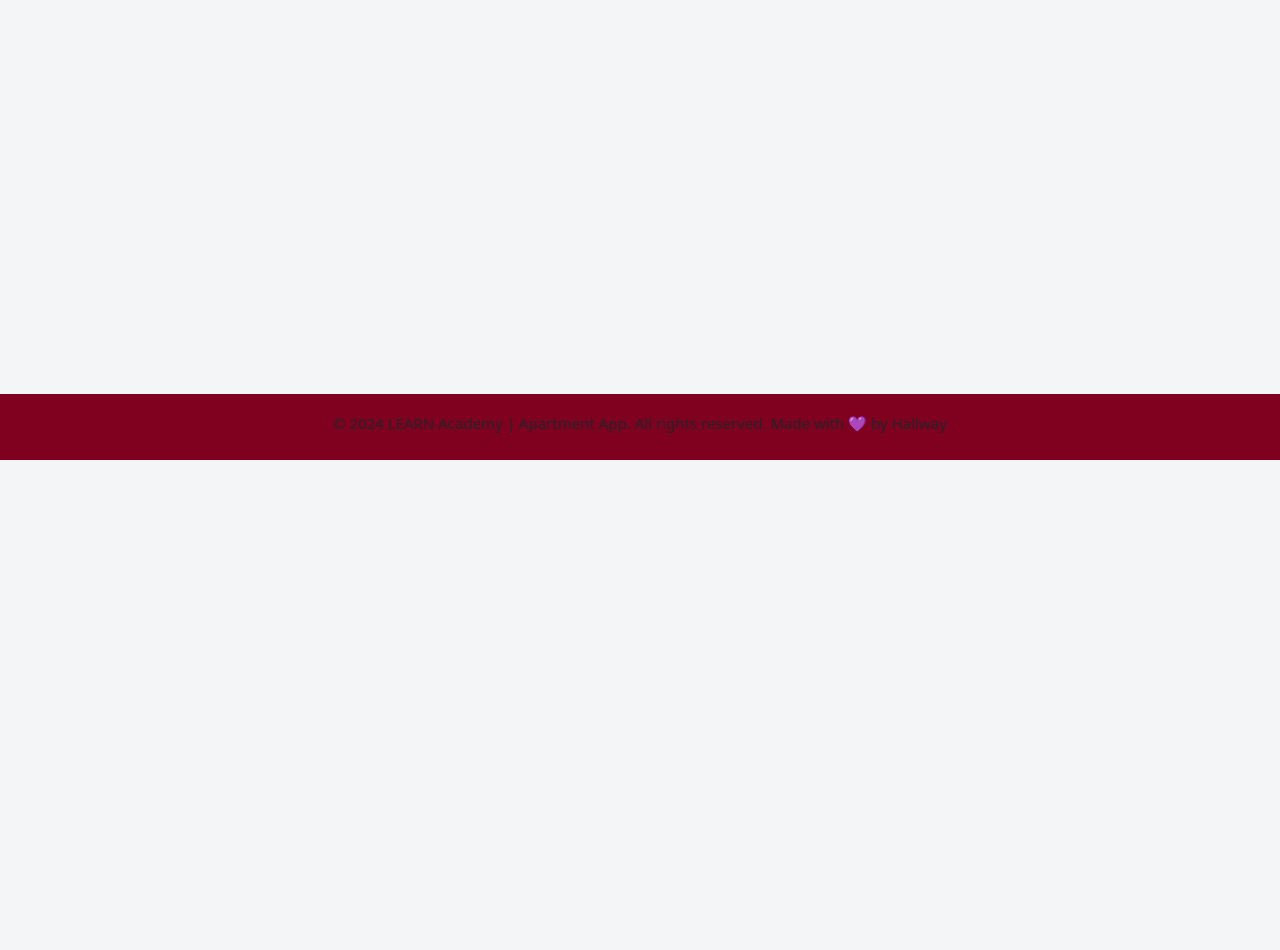
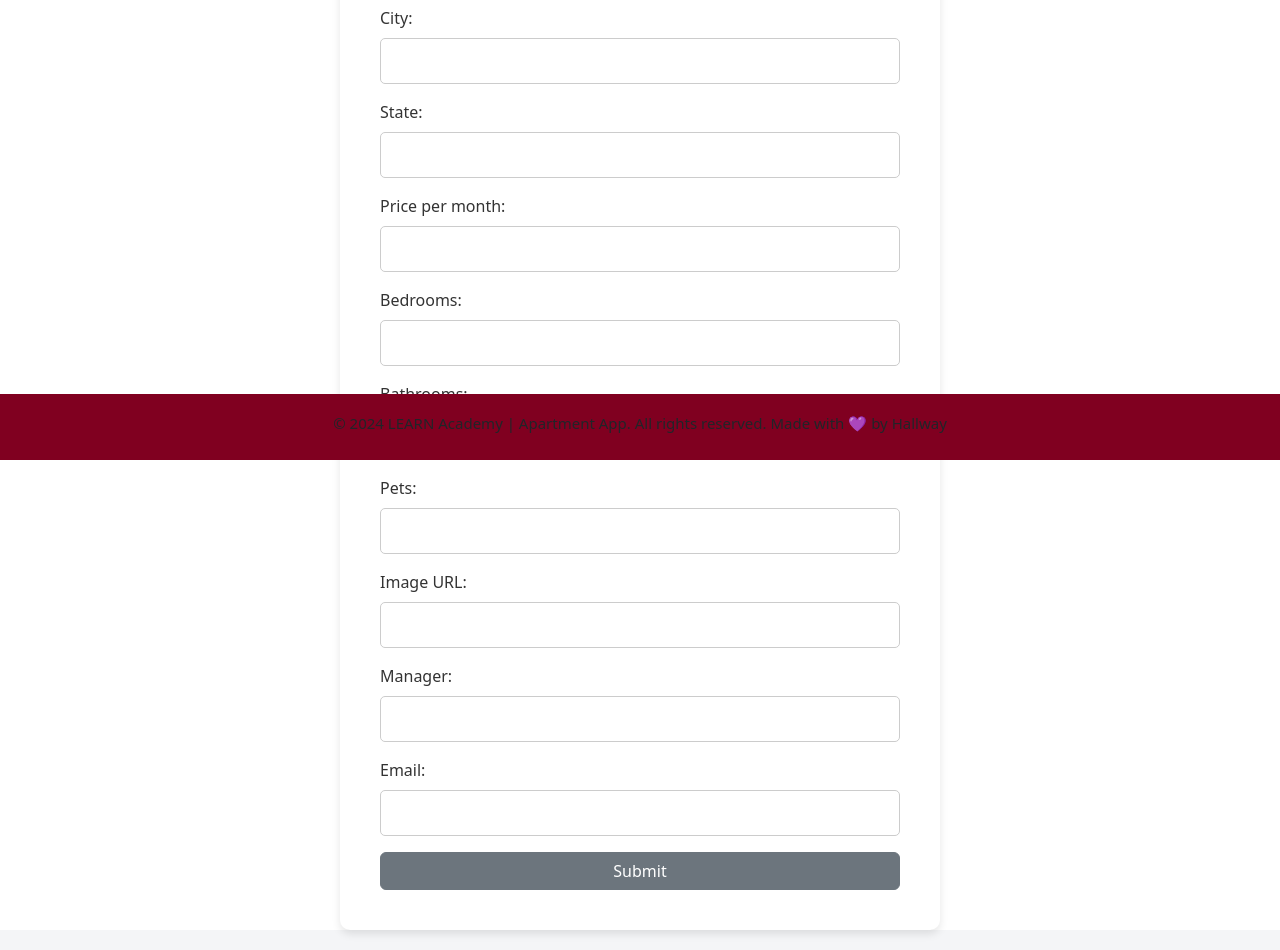
Before and after one commit to learn-academy-2023-india/apartment-app-frontend-apartment-app-hallway, a React (Create React App) app: page /aptnew in a window 1280 px wide. Shown: the part 340-1290 px from the top of the page. Before the commit the page ends 800 px from the top, so only its background shows below. Built offline with nearby package versions, Linux system fonts and the light colour scheme.

Commit message:
update AptShow and AptNew

```diff
--- a/src/App.css
+++ b/src/App.css
@@ -122,3 +122,39 @@
 .apartmentshow-button:hover, .back-button:hover {
 	opacity: 0.8;
 }
+/* AptEdit and AptNew Style */
+.new-body {
+	background-color: #fff;
+	border-radius: 10px;
+	box-shadow: 0 4px 8px rgba(0,0,0,0.1);
+	margin: 20px auto;
+	max-width: 600px;
+	padding: 40px;
+}
+.form-group {
+	margin-bottom: 20px;
+}
+.form-group label {
+	color: #333;
+	display: block;
+	margin-bottom: .5rem;
+}
+.form-group input, .form-group select {
+	border: 1px solid #ccc;
+	border-radius: 5px;
+	padding: 10px;
+	width: 100%;
+}
+.new-button {
+  width: 100%;
+	background-color: #800020;
+	border: none;
+	border-radius: 5px;
+	color: white;
+	cursor: pointer;
+	display: block;
+	padding: 10px 20px;
+}
+.new-button:hover {
+	opacity: 0.9;
+}
--- a/src/pages/AptNew.js
+++ b/src/pages/AptNew.js
@@ -1,9 +1,146 @@
-import React from "react"
+import React, { useState } from "react"
+import { Button, Form, FormGroup, Label, Input } from "reactstrap"
+import { useNavigate } from "react-router-dom"
 
-const AptNew = () => {
+const AptNew = ({ createApartment, currentUser }) => {
+  const navigate = useNavigate()
+  const [myApartment, setMyApartment] = useState({
+    street: "",
+    city: "",
+    state: "",
+    price: "",
+    bedrooms: "",
+    bathrooms: "",
+    pets: "",
+    image: "",
+    manager: "",
+    email: "",
+    user_id: currentUser.id,
+  })
+
+  const handleChange = (e) => {
+    setMyApartment({ ...myApartment, [e.target.name]: e.target.value })
+  }
+
+  const handleSubmit = () => {
+    createApartment(myApartment)
+    navigate("/myapartments")
+  }
+
   return (
     <>
-
+      {currentUser?.id && (
+        <div className="new-body">
+          <h1>New Listing</h1>
+          <Form className="form">
+            <FormGroup className="form-group street">
+              <Label for="street">Street: </Label>
+              <Input
+                id = "street"
+                type="text"
+                name="street"
+                onChange={handleChange}
+                value={myApartment.street}
+              />
+            </FormGroup>
+            <FormGroup className="form-group group city">
+              <Label for="city">City: </Label>
+              <Input
+                id = "city"
+                type="text"
+                name="city"
+                onChange={handleChange}
+                value={myApartment.city}
+              />
+            </FormGroup>
+            <FormGroup className="form-group state">
+              <Label for="state">State: </Label>
+              <Input
+                id = "state"
+                type="text"
+                name="state"
+                onChange={handleChange}
+                value={myApartment.state}
+              />
+            </FormGroup>
+            <FormGroup className="form-group price">
+              <Label for="price">Price per month: </Label>
+              <Input
+                id = "price"
+                type="text"
+                name="price"
+                onChange={handleChange}
+                value={myApartment.price}
+              />
+            </FormGroup>
+            <FormGroup className="form-group bedrooms">
+              <Label for="bedrooms">Bedrooms: </Label>
+              <Input
+                id = "bedrooms"
+                type="number"
+                name="bedrooms"
+                onChange={handleChange}
+                value={myApartment.bedrooms}
+              />
+            </FormGroup>
+            <FormGroup className="form-group bathrooms">
+              <Label for="bathrooms">Bathrooms: </Label>
+              <Input
+                id = "bathrooms"
+                type="number"
+                name="bathrooms"
+                onChange={handleChange}
+                value={myApartment.bathrooms}
+              />
+            </FormGroup>
+            <FormGroup className="form-group pets">
+              <Label for="pets">Pets: </Label>
+              <Input
+                id = "pets"
+                type="text"
+                name="pets"
+                onChange={handleChange}
+                value={myApartment.pets}
+              />
+            </FormGroup>
+            <FormGroup className="form-group image">
+              <Label for="image">Image URL: </Label>
+              <Input
+                id = "image"
+                type="text"
+                name="image"
+                onChange={handleChange}
+                value={myApartment.image}
+              />
+            </FormGroup>
+            <FormGroup className="form-group manager">
+              <Label for="manager">Manager: </Label>
+              <Input
+                id = "manager"
+                type="text"
+                name="manager"
+                onChange={handleChange}
+                value={myApartment.manager}
+              />
+            </FormGroup>
+            <FormGroup className="form-group email">
+              <Label for="email">Email: </Label>
+              <Input
+                id = "email"
+                type="email"
+                name="email"
+                onChange={handleChange}
+                value={myApartment.email}
+              />
+            </FormGroup>
+            <div className="submit">
+              <Button onClick={handleSubmit} className="new-button">
+                Submit
+              </Button>
+            </div>
+          </Form>
+        </div>
+      )}
     </>
   )
 }
--- a/src/pages/AptShow.js
+++ b/src/pages/AptShow.js
@@ -3,7 +3,7 @@
 import { Card, CardImg, CardBody,
   CardTitle, CardSubtitle, Button } from "reactstrap"
 
-const AptShow = ({apartments, current_user, deleteApartment}) => {
+const AptShow = ({apartments, currentUser, deleteApartment}) => {
 
   let {id} = useParams()
   const currentApartment = apartments?.find((apartment) => apartment.id === +id)
@@ -28,7 +28,7 @@
                 <CardSubtitle>Manager: {currentApartment?.manager}</CardSubtitle>
                 <CardSubtitle>Email: {currentApartment?.email}</CardSubtitle>
               </div>
-              {current_user?.id === currentApartment?.user_id &&
+              {currentUser?.id === currentApartment?.user_id &&
                   <div className="show-button">
                   <NavLink to={`/aptedit/${currentApartment?.id}`} className="nav-link edit-listing">
                     <Button className="apartmentshow-button">
```
Also changed, not shown: 2 other files (tests, documents, lock files or other folders).
